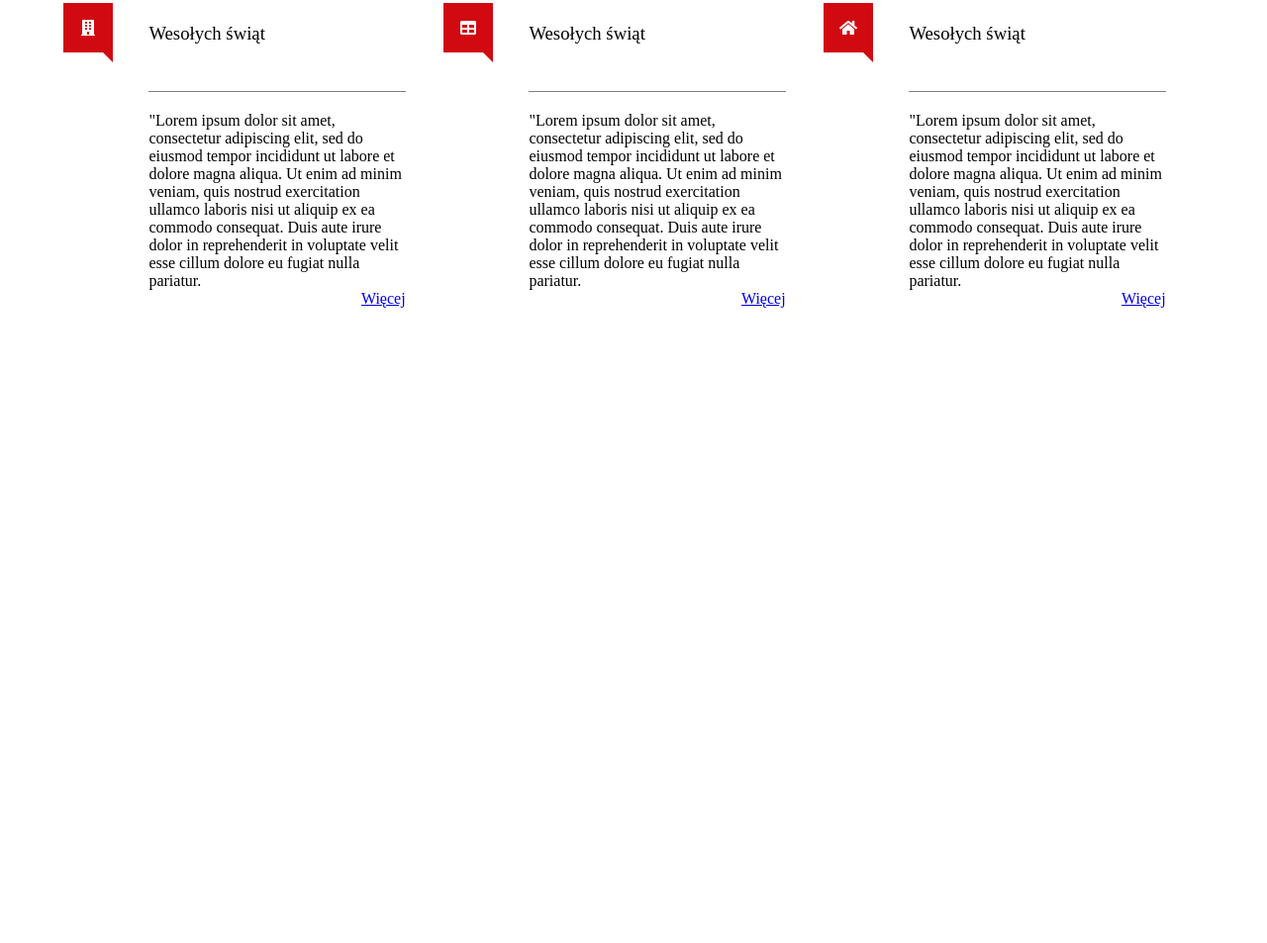
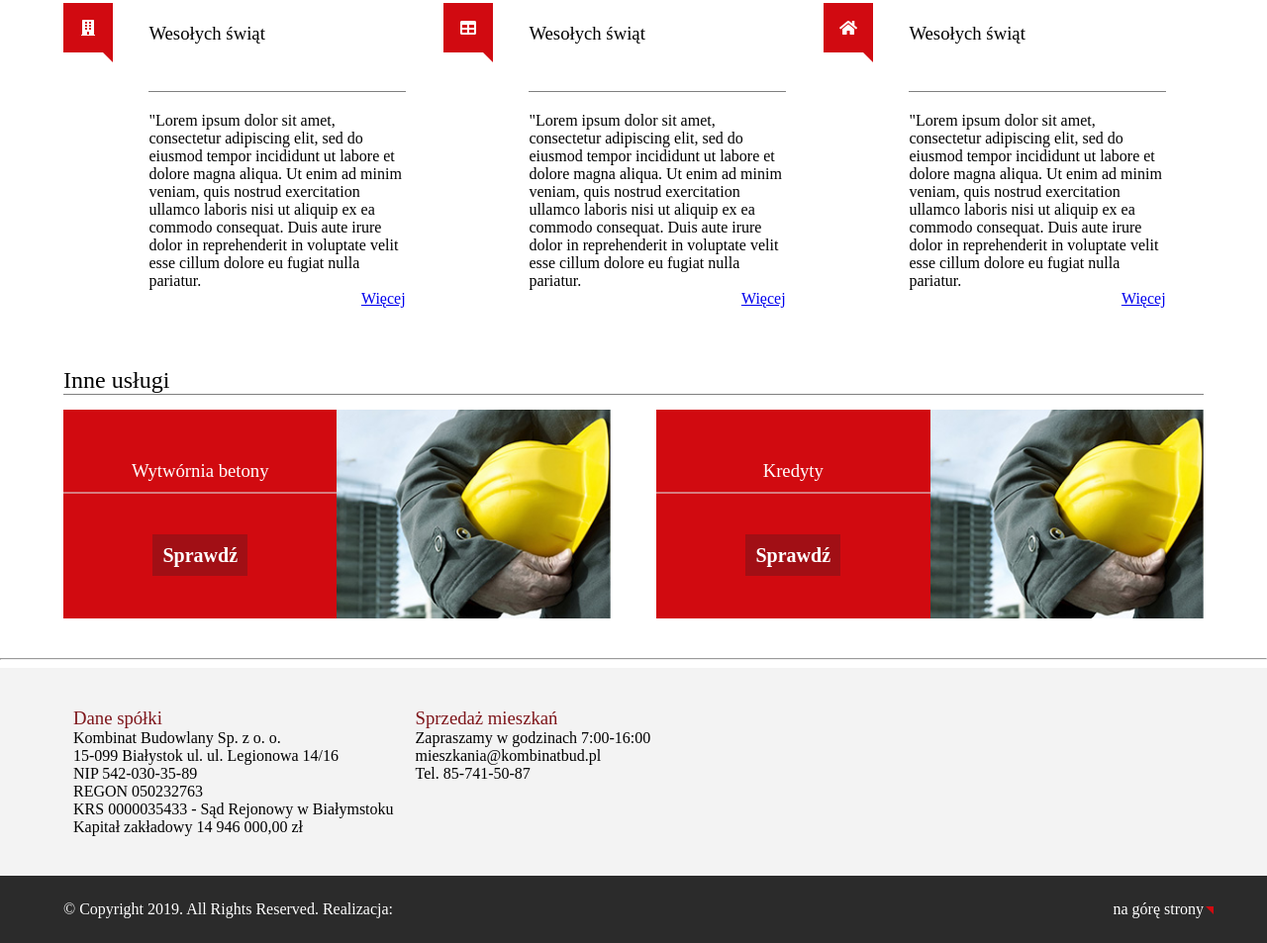
Before and after one commit to LukBro/HTML-CSS-practice-second, a plain HTML site: page index.html in a window 1280 px wide. Shown: the part 1407-2360 px from the top of the page at 99% size. Before the commit the page ends 1738 px from the top, so only its background shows below. Drawn offline with Linux system fonts and the light colour scheme.

Commit message:
Add section other news and footer

```diff
--- a/index.html
+++ b/index.html
@@ -9,6 +9,7 @@
 			<title>Document</title>
 	</head>
 	<body>
+		<!-- #top -->
 			<div class="contact">
 				<div class="contact__container">
 					<ul class="contact__list">
@@ -303,6 +304,75 @@
 				</div>
 			<div>
 		</article>
+		<article class="other">
+			<header class="other__header">
+				<h2 class="other__header-main">
+					Inne usługi
+				</h2>
+			</header>
+			<div class="other__container">
+				<div class="other__container-box">
+					<div class="other__container-mainbox">
+						<h3 class="other__main-text">Wytwórnia betony</h3>
+						<div>
+							<a href="#" class="other__link" href="#">Sprawdź</a>
+						</div>
+					</div>
+					<div class="other__container-mainbox">
+						<img src="images/beton.jpg" alt="beton">
+					</div>
+				</div>
+				<div class="other__container-box">
+					<div class="other__container-mainbox">
+						<h3 class="other__main-text">Kredyty</h3>
+						<div>
+							<a href="#" class="other__link"href="#">Sprawdź</a>
+						</div>
+					</div>
+					<div class="other__container-mainbox">
+						<img src="images/beton.jpg" alt="beton">
+					</div>
+				</div>
+			</div>
+		</article>
+		<hr>
+		<footer class="main__footer">
+			<div class="footer__container">
+				<div class="main__footer-box">
+					<h3 class="header__footer-box">Dane spółki</h3>
+					<p>Kombinat Budowlany Sp. z o. o.
+						<br>
+							15-099 Białystok ul. ul. Legionowa 14/16
+							<br>
+							NIP 542-030-35-89
+							<br>
+							REGON 050232763
+							<br>
+							KRS 0000035433 - Sąd Rejonowy w Białymstoku
+							<br>
+							Kapitał zakładowy 14 946 000,00 zł</p>
+				</div>
+				<div class="main__footer-box">
+					<h3 class="header__footer-box"> Sprzedaż mieszkań</h3>
+					<p class="main__footer-text">
+						Zapraszamy w godzinach 7:00-16:00
+					</p>
+					<p class="main__footer-text">
+						mieszkania@kombinatbud.pl
+					</p>
+					<p>
+						Tel. 85-741-50-87
+					</p>
+				</div>
+			</div>
+		</footer>
 	</body>
+	<aside class="footer__aside">
+		<div class="footer__aside-container">
+			<p class="footer__aside-text">© Copyright 2019. All Rights Reserved. Realizacja: </p>
+			<a href="#top" class="footer__aside-link">na górę strony</a>
+		</div>
+
+	</aside>
 
 </html>
--- a/style.css
+++ b/style.css
@@ -321,7 +321,6 @@ position: relative;
   position: absolute;
   left: 40px;
 
-
 }
 
 .fa {
@@ -343,3 +342,123 @@ position: relative;
   width: 75%;
     padding: 20px 0;
 }
+
+.other {
+  display: flex;
+  flex-direction: column;
+  align-items: center;
+  padding: 20px 0;
+  margin: 20px 0;
+}
+
+.other__header {
+  display: flex;
+  flex-direction: row;
+  width: 90%;
+  justify-content: space-between;
+  border-bottom: 1px grey solid;
+  margin-bottom: 15px;
+}
+
+.other__container {
+  display: flex;
+  justify-content: space-between;
+  width: 90%;
+}
+
+.other__container-box {
+  display: flex;
+  width: 48%;
+
+}
+
+.other__container-mainbox {
+  display: flex;
+  flex-direction: column;
+  width: 50%;
+  height: 100%;
+  color: white;
+  background-color: #d10a10;
+  align-items: center;
+  justify-content: space-evenly;
+}
+
+.other__main-text {
+  border-bottom: 2px #dcdbdb8c solid;
+  width: 100%;
+  display: flex;
+  justify-content: center;
+  padding-bottom: 10px;
+}
+
+.other__link {
+  padding: 10px;
+  color: white;
+  background-color: #7e151a8f;
+  border: #7e151a8f;
+  font-weight: 700;
+  text-decoration: none;
+  font-size: 20px;
+}
+
+.main__footer {
+  display: flex;
+  justify-content: center;
+  background-color: #f3f3f3;
+}
+
+.footer__container {
+  display: flex;
+  width: 90%;
+  padding: 40px 0;
+
+}
+
+.main__footer-box {
+  display: flex;
+  flex-direction: column;
+  width: 30%;
+  padding: 0 10px;
+}
+.header__footer-box {
+  color: #7e151a
+}
+.main__footer-text {
+  word-break: break-all;
+}
+
+.footer__aside {
+  background-color: #2b2b2b;
+  padding: 25px 0;
+  display: flex;
+  justify-content: center;
+}
+
+.footer__aside-container {
+  width: 90%;
+  color: white;
+  display: flex;
+  justify-content: space-between;
+}
+.footer__aside-link {
+  text-decoration: none;
+  color: white;
+  position: relative;
+}
+
+.footer__aside-text {
+
+}
+
+.footer__aside-link::after {
+  content: "";
+  width: 0;
+  height: 0;
+  border-style: solid;
+  border-width:  0 8px 8px 8px;
+  border-color: transparent #d10a10 transparent transparent;
+  line-height: 0px;
+  position: absolute;
+  right: -10px;
+  top: 6px;
+}
```
Also changed, not shown: images/beton.jpg (added), images/kredyty.jpg (added).
